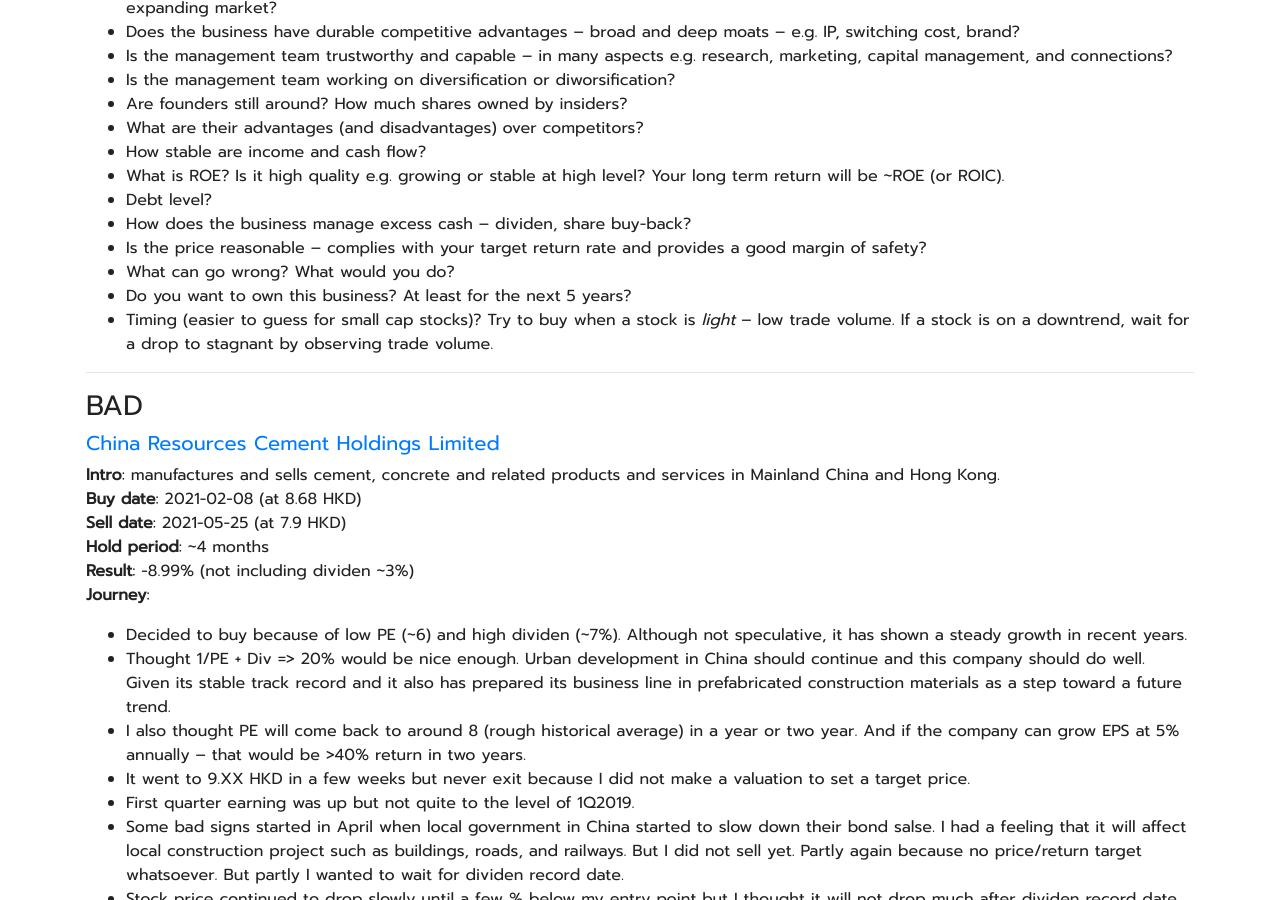
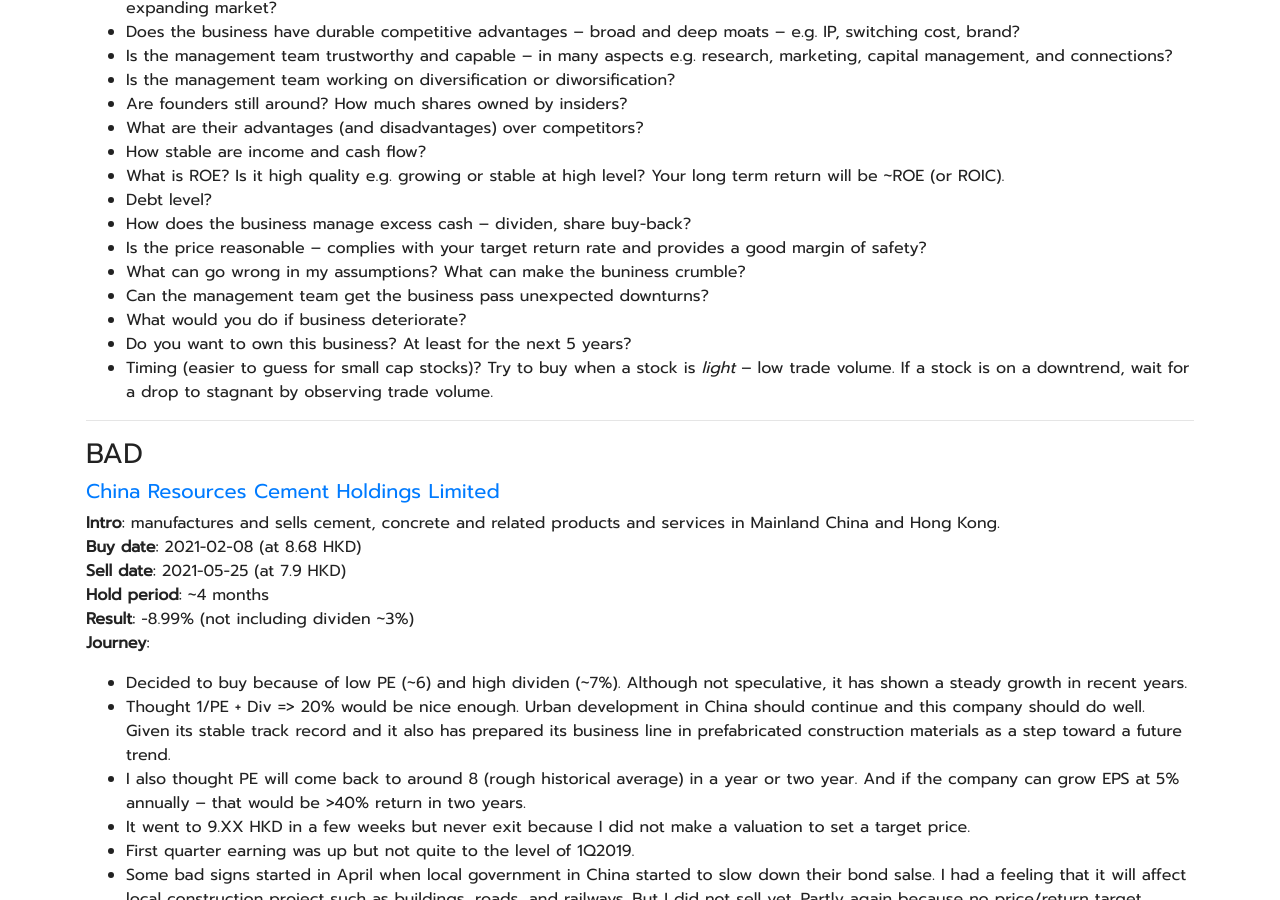
Before and after one commit to moneysart/moneysart.github.io, a Jekyll site: the page built from diary/index.md, in a window 1280 px wide and 900 px high, scrolled down 425 px. Built offline with Jekyll 4.4.1, drawn with Linux system fonts in a browser that asks for light colours; nearby versions of some CDN libraries.

Commit message:
add bullets to checklist

```diff
--- a/diary/index.md
+++ b/diary/index.md
@@ -20,7 +20,9 @@ canonical_url: /diary/
 * Debt level?
 * How does the business manage excess cash -- dividen, share buy-back?
 * Is the price reasonable -- complies with your target return rate and provides a good margin of safety?
-* What can go wrong? What would you do?
+* What can go wrong in my assumptions? What can make the buniness crumble?
+* Can the management team get the business pass unexpected downturns?
+* What would you do if business deteriorate?
 * Do you want to own this business? At least for the next 5 years?
 * Timing (easier to guess for small cap stocks)? Try to buy when a stock is *light* -- low trade volume. If a stock is on a downtrend, wait for a drop to stagnant by observing trade volume.
 
```
